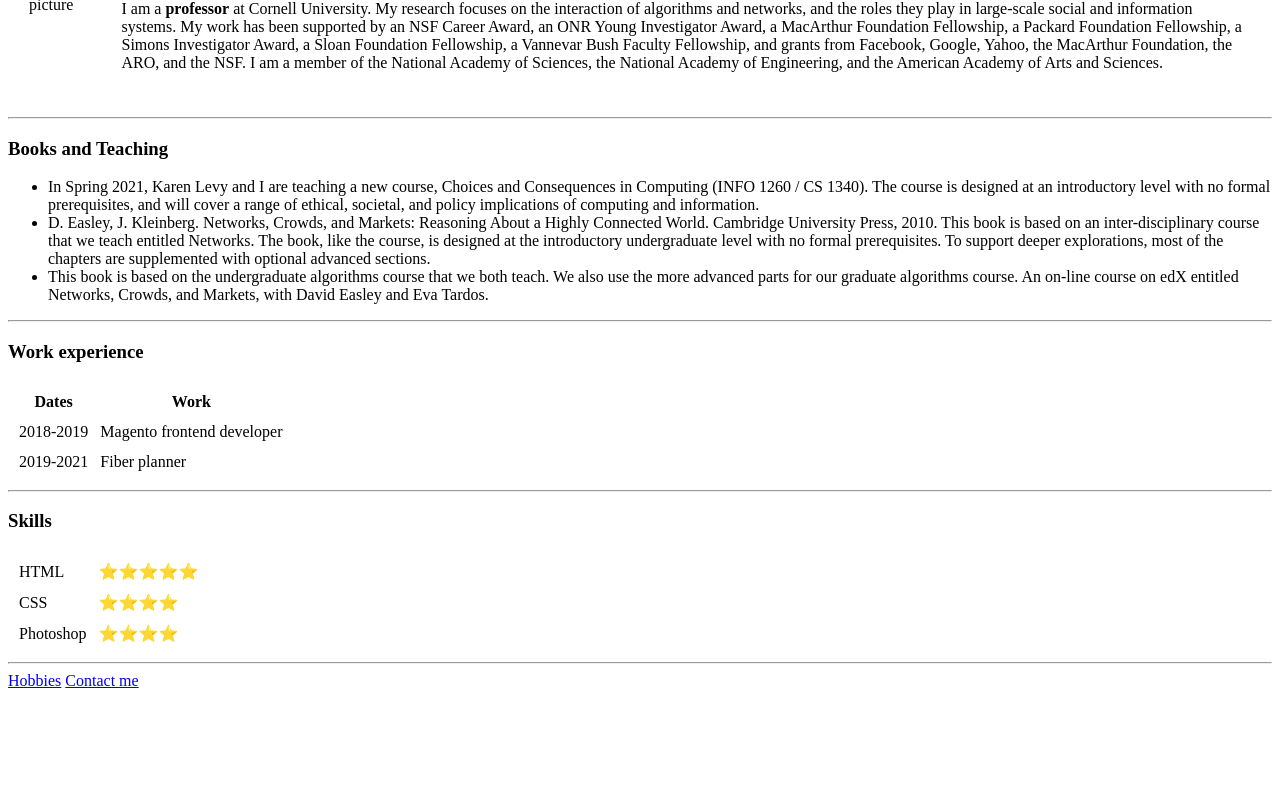
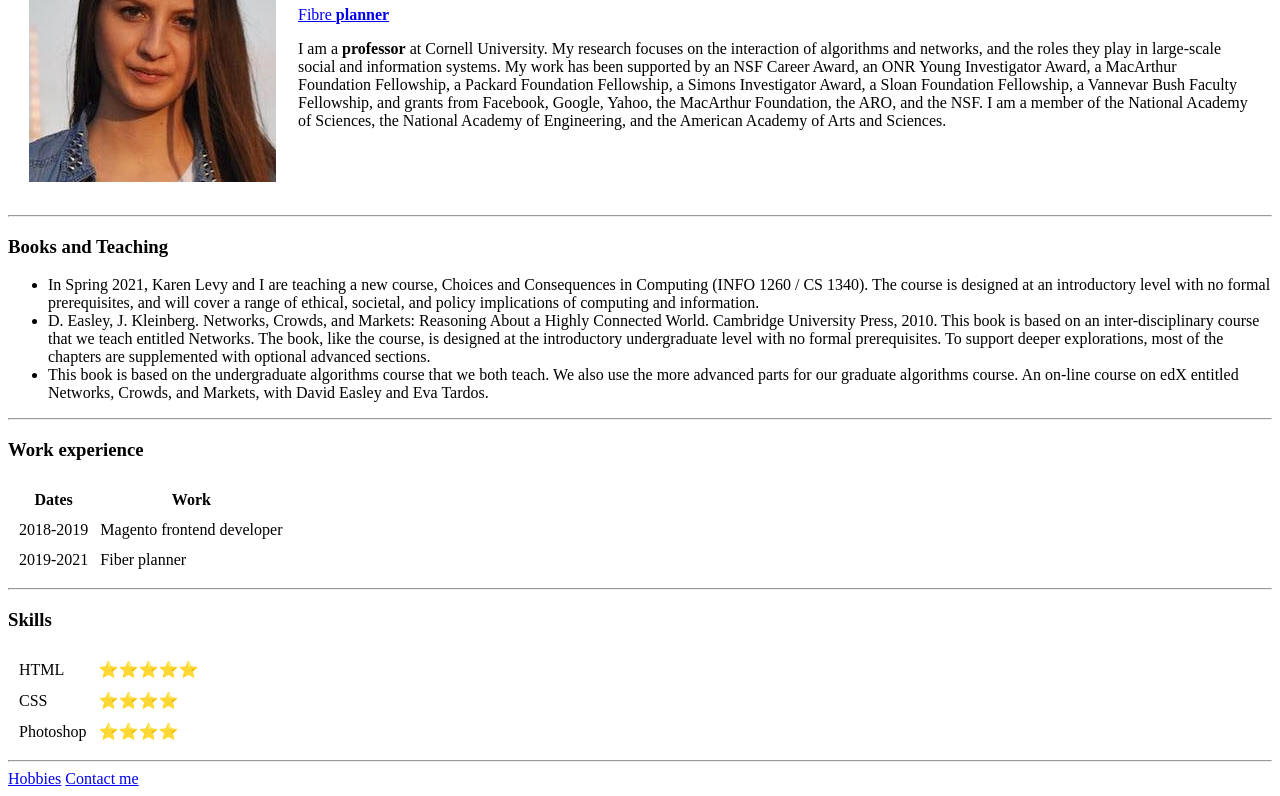
Before and after one commit to milenammilosevic/cv, a plain HTML site: page index.html in a window 1280 px wide. Shown: the part 143-939 px from the top of the page. Before the commit the page ends 841 px from the top, so only its background shows below. Drawn offline with Linux system fonts and the light colour scheme.

Commit message:
Update index.html

```diff
--- a/index.html
+++ b/index.html
@@ -9,7 +9,7 @@
 <body>
   <table cellspacing=20;>
     <tr>
-      <td><img src="images/milena1.jpg" alt="milena profile picture"></td>
+      <td><img src="milena1.jpg" alt="milena profile picture"></td>
       <td>
         <h1>Milena Milosevic</h1>
         <p> <a href="https://rs.linkedin.com/in/milena-milosevic-a7488811a">Fibre <strong>planner</strong></a></p>
```
